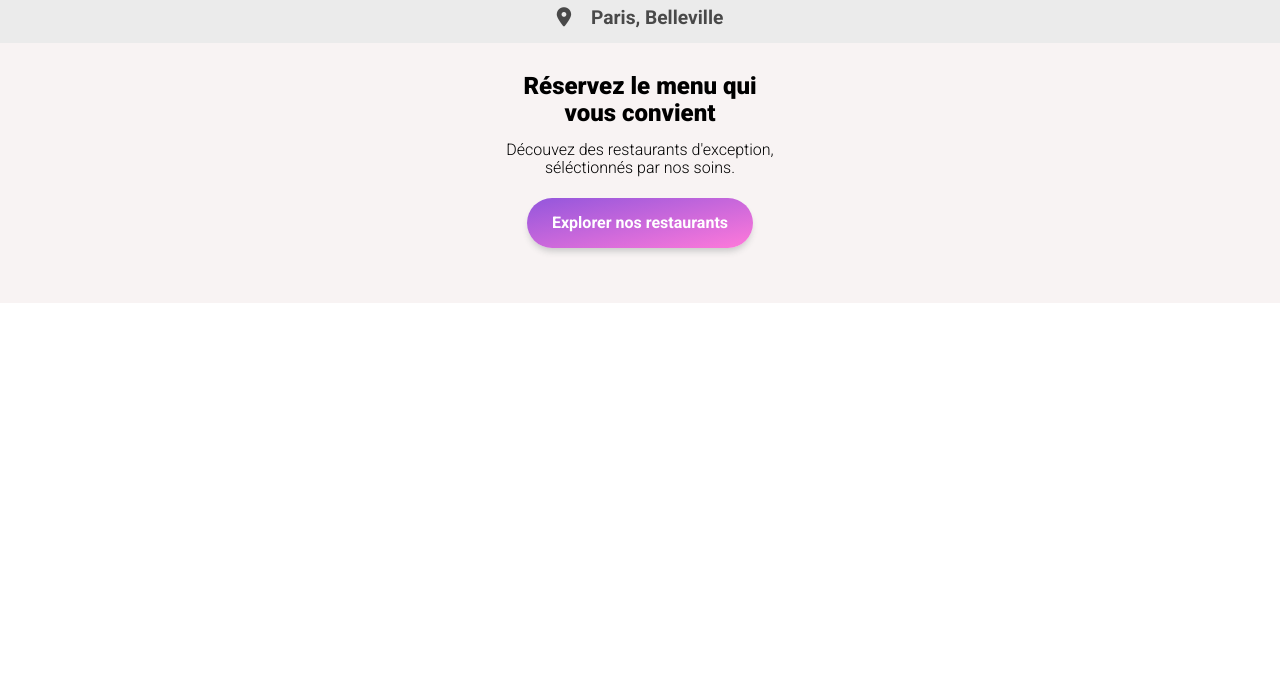
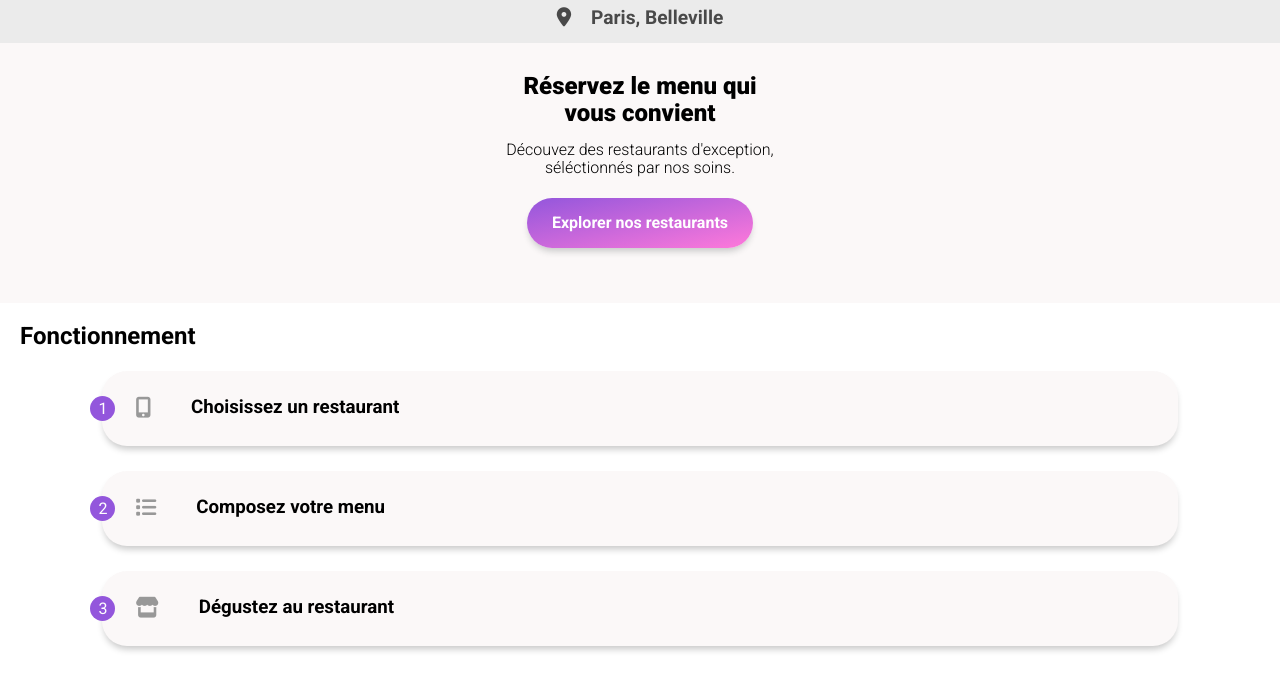
Before and after one commit to KiraTheCreator/Ohmyfood-P3, a website: page index.html in a window 1280 px wide. Shown: the part 80-770 px from the top of the page. Drawn offline with Linux system fonts and the light colour scheme; a web font is replaced by a local one.

Commit message:
Ajout de la partie Fonctionnement de la Homepage

```diff
--- a/index.html
+++ b/index.html
@@ -32,5 +32,31 @@
         <p class="site-presentation__description">Découvez des restaurants d'exception,</br> séléctionnés par nos soins.</p>
         <button class="site-presentation__button">Explorer nos restaurants</button>
     </section>
+
+    <section class="fonctionnement-homepage">
+
+        <h2 class="fonctionnement-homepage__title">Fonctionnement</h2>
+        <div class="fonctionnement-homepage__card">
+            <div class="fonctionnement-homepage__card__numero">1</div>
+            <div class="fonctionnement-homepage__icon"><i class="fa-solid fa-mobile-screen-button"></i></div>
+            <h3 class="fonctionnement-homepage__title">Choisissez un restaurant</h3>
+        </div>
+
+        <div class="fonctionnement-homepage__card">
+            <div class="fonctionnement-homepage__card__numero">2</div>
+            <div class="fonctionnement-homepage__icon"><i class="fa-solid fa-list"></i></div>
+            <h3 class="fonctionnement-homepage__title">Composez votre menu</h3>
+        </div>
+
+        <div class="fonctionnement-homepage__card">
+            <div class="fonctionnement-homepage__card__numero">3</div>
+            <div class="fonctionnement-homepage__icon"><i class="fa-solid fa-store"></i></div>
+            <h3 class="fonctionnement-homepage__title">Dégustez au restaurant</h3>
+        </div>
+    </section>
+
+    <nav>
+
+    </nav>
 </body>
 </html>
--- a/sass/main.scss
+++ b/sass/main.scss
@@ -8,7 +8,7 @@
     font-family: 'Roboto', sans-serif;
 }
 
-p, h2, button {
+p, h2, button, h3 {
     margin: 0;
 }
 
@@ -16,8 +16,9 @@ p {
     font-weight: 300;
 }
 
+
 .principal-header {
-    box-shadow: 0 5px 7px -2px rgb(198, 198, 198);
+    @extend .principal-shadow;
     &__logo {
         @include logo-font;
     }
@@ -57,3 +58,36 @@ padding: 30px 30px 55px 30px;
     @include pink-button-gradiant;
     }
 }
+
+.fonctionnement-homepage {
+    &__title {
+        margin: 20px;
+    }
+    &__card {
+      margin: 0 8%;
+      display: flex;
+      justify-content: flex-start;
+      align-items: center;
+      width: 84%;
+      height: 75px;
+      border-radius: 25px;
+      @extend .principal-shadow;
+      margin-bottom: 25px;
+      flex-wrap: nowrap;
+      background-color: $background-light;
+        &__numero {
+            background-color: $primary-color;
+            border-radius: 100%;
+            width: 25px;
+            height: 25px;
+            text-align: center;
+            color: white;
+            line-height: 25px;
+            margin-left: -12px; }
+        i {
+            color: rgb(152, 152, 152);
+            margin: 0 20px;
+            font-size: 1.3rem;
+        }
+      }
+    }
--- a/sass/utils/_mixins.scss
+++ b/sass/utils/_mixins.scss
@@ -1,3 +1,7 @@
+.principal-shadow {
+    box-shadow: 0 5px 7px -2px rgb(198, 198, 198);
+}
+
 @mixin logo-font {
     font-family: 'Shrikhand', cursive;
     font-size: 2.2rem;
@@ -13,5 +17,5 @@
         border: 0px solid;
         border-radius: 30px;
         font-weight: 600;
-        box-shadow: 0 5px 7px -2px rgb(198, 198, 198);
+        @extend .principal-shadow;
 }
--- a/sass/utils/_variables.scss
+++ b/sass/utils/_variables.scss
@@ -3,4 +3,4 @@ $secondary-color: #FF79DA;
 $tertiary-color: #99E2D0;
 $fourth-color: rgb(73, 73, 73);
 $background-dark: rgb(235, 235, 235);
-$background-light: rgb(248, 243, 243);
+$background-light: rgb(251, 248, 248);
```
Also changed, not shown: public/css/style.css, 1 other file.
